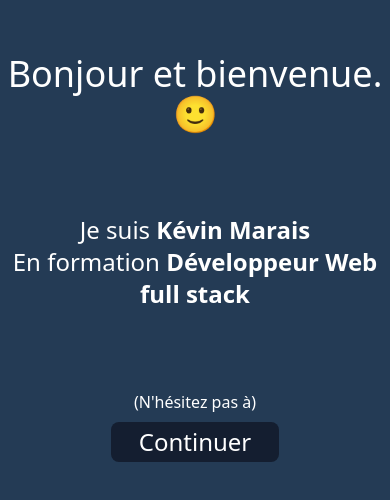
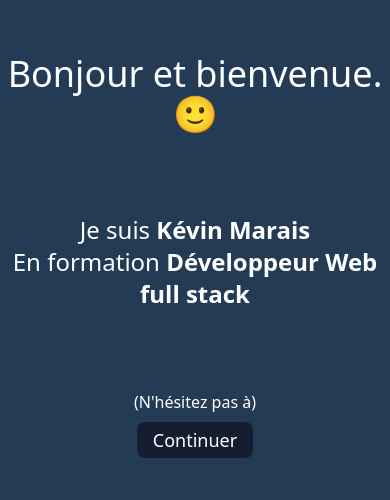
Before and after one commit to KvnMrs/Portfolio-ReactJs, a React (Create React App) app: page / in a window 390 px wide. Shown: the part 106-606 px from the top of the page. Built offline with nearby package versions, Linux system fonts and the light colour scheme.

Commit message:
style : responsive bouton

```diff
--- a/src/components/communs/Button.jsx
+++ b/src/components/communs/Button.jsx
@@ -5,7 +5,7 @@ const Button = ({ children, onClick, className }) => (
     type="button"
     onClick={onClick}
     className={
-      "text-2xl mx-2 text-white border-0 border-gray-200 bg-dark_blue  duration-500 ease-in-out transform hover:bg-white hover:text-dark_blue py-1 px-7 rounded-lg hover:shadow-2xl " +
+      "text-lg md:text-xl xl:text-2xl mx-2 text-white border-0 border-gray-200 bg-dark_blue  duration-500 ease-in-out transform hover:bg-white hover:text-dark_blue py-1 px-4 lg:px-7 rounded-lg hover:shadow-2xl " +
       className
     }
   >
```
